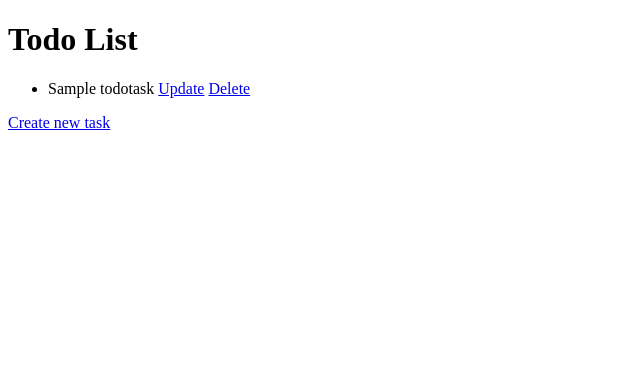
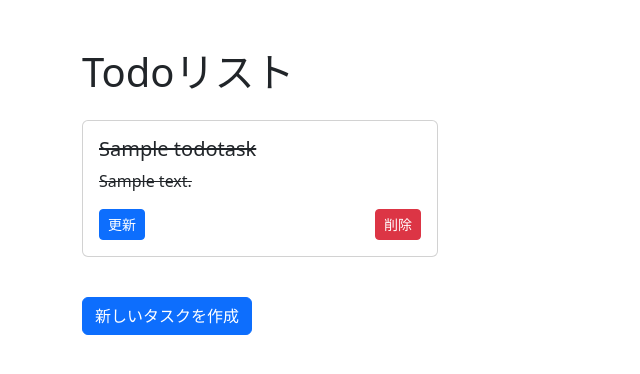
Before and after one commit to Ken-kichi/django-todo-app, a Django app: template todo_project/todo/templates/todo/todo_list.html in a window 1280 px wide. Shown: the top 374 px of the page, without its empty margins (0-640 px from the left). Run offline with Django 4.2, Linux system fonts and the light colour scheme; the template is opened without the code that fills it: values that come from a table or form of the project are taken from there, others are empty; tables that the repository leaves empty hold one stand-in row (values such as "Sample post"); parts of the project's set-up code (start-up, migrations or seed data) failed here and were passed over.

Commit message:
HTMLを更新

```diff
--- a/todo_project/todo/templates/todo/todo_list.html
+++ b/todo_project/todo/templates/todo/todo_list.html
@@ -2,22 +2,41 @@
 <html>
 
 <head>
-    <title>Todo List</title>
+    <title>Todoリスト</title>
+    <!-- Bootstrap CSSリンクを追加 -->
+    <link href="https://cdn.jsdelivr.net/npm/bootstrap@5.3.0/dist/css/bootstrap.min.css" rel="stylesheet">
+    <style>
+        /* 取り消し線のスタイルを定義 */
+        .completed-task {
+            text-decoration: line-through;
+        }
+    </style>
 </head>
 
 <body>
-    <h1>Todo List</h1>
-    <ul>
-        {% for task in tasks %}
-        <li>
-            {{ task.title }}
-            <a href="{% url 'todo_update' task.pk %}">Update</a>
-            <a href="{% url 'todo_delete' task.pk %}">Delete</a>
-        </li>
-        {% endfor %}
+    <div class="container mt-5">
+        <h1 class="mb-4">Todoリスト</h1>
+        <div class="row">
+            {% for task in tasks %}
+            <div class="col-md-4 mb-4">
+                <div class="card">
+                    <div class="card-body">
+                        <h5 class="card-title {% if task.completed %}completed-task{% endif %}">{{ task.title }}</h5>
+                        <p class="card-text {% if task.completed %}completed-task{% endif %}">{{ task.description }}</p>
+                        <div class="d-flex justify-content-between">
+                            <a href="{% url 'todo_update' task.pk %}" class="btn btn-sm btn-primary">更新</a>
+                            <a href="{% url 'todo_delete' task.pk %}" class="btn btn-sm btn-danger">削除</a>
+                        </div>
+                    </div>
+                </div>
+            </div>
+            {% endfor %}
+        </div>
+        <a href="{% url 'todo_create' %}" class="btn btn-primary mt-3">新しいタスクを作成</a>
+    </div>
 
-    </ul>
-    <a href="{% url 'todo_create' %}">Create new task</a>
+    <!-- Bootstrap JSとPopper.jsのリンクを追加 -->
+    <script src="https://cdn.jsdelivr.net/npm/bootstrap@5.3.0/dist/js/bootstrap.bundle.min.js"></script>
 </body>
 
 </html>
```
Also changed, not shown: todo_project/todo/templates/todo/todo_confirm_delete.html (+18 -7 lines), todo_project/todo/templates/todo/todo_form.html (+36 -7 lines), README.md.
